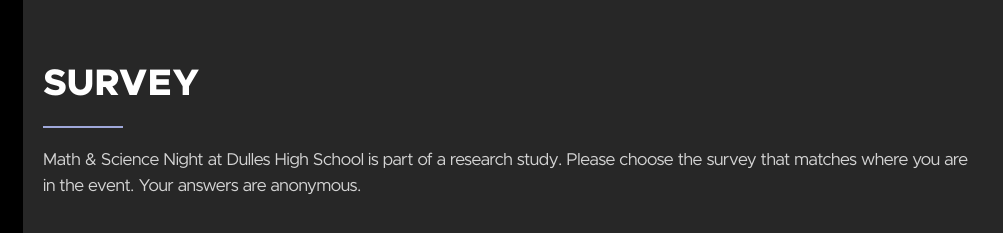
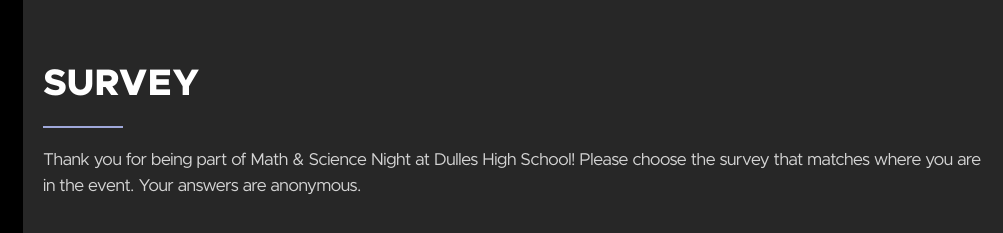
Before and after one commit to ronstercodes/msn_site, a website: page survey/index.html in a window 1280 px wide. Shown: the top 233 px of the page, 277-1280 px from the left. Drawn offline with Linux system fonts and the light colour scheme.

Commit message:
Open the survey picker with a thank-you message
Co-Authored-By: Claude Sonnet 5.5 <noreply@anthropic.com>

```diff
--- a/survey/index.html
+++ b/survey/index.html
@@ -35,7 +35,7 @@
     <section class="section">
       <div class="section-inner wide">
         <h1><strong>Survey</strong></h1>
-        <p>Math &amp; Science Night at Dulles High School is part of a research study. Please choose the survey that matches where you are in the event. Your answers are anonymous.</p>
+        <p>Thank you for being part of Math &amp; Science Night at Dulles High School! Please choose the survey that matches where you are in the event. Your answers are anonymous.</p>
         <div class="survey-split">
           <a class="survey-pick" href="/survey/before/">
             <span>Before MSN</span>
```
